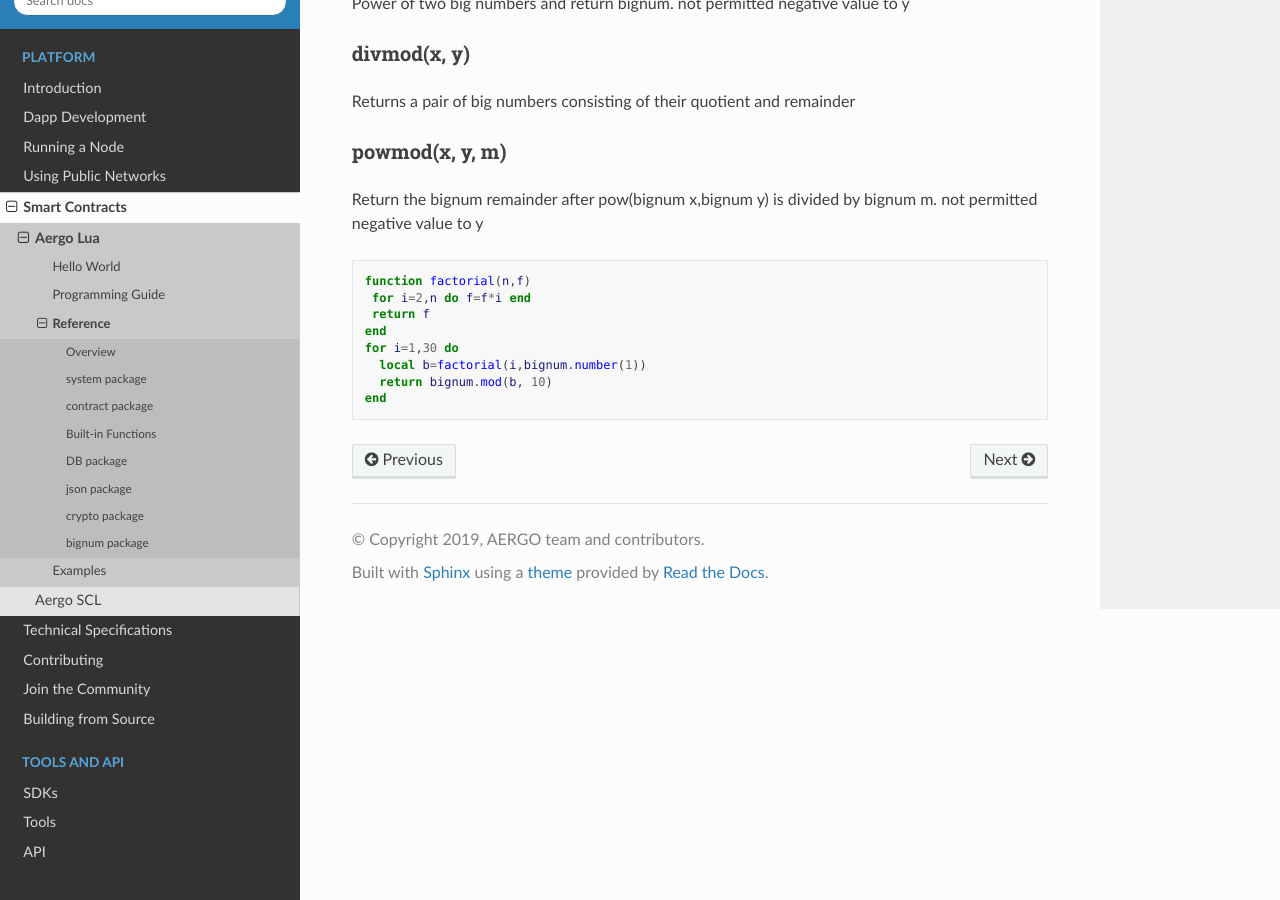
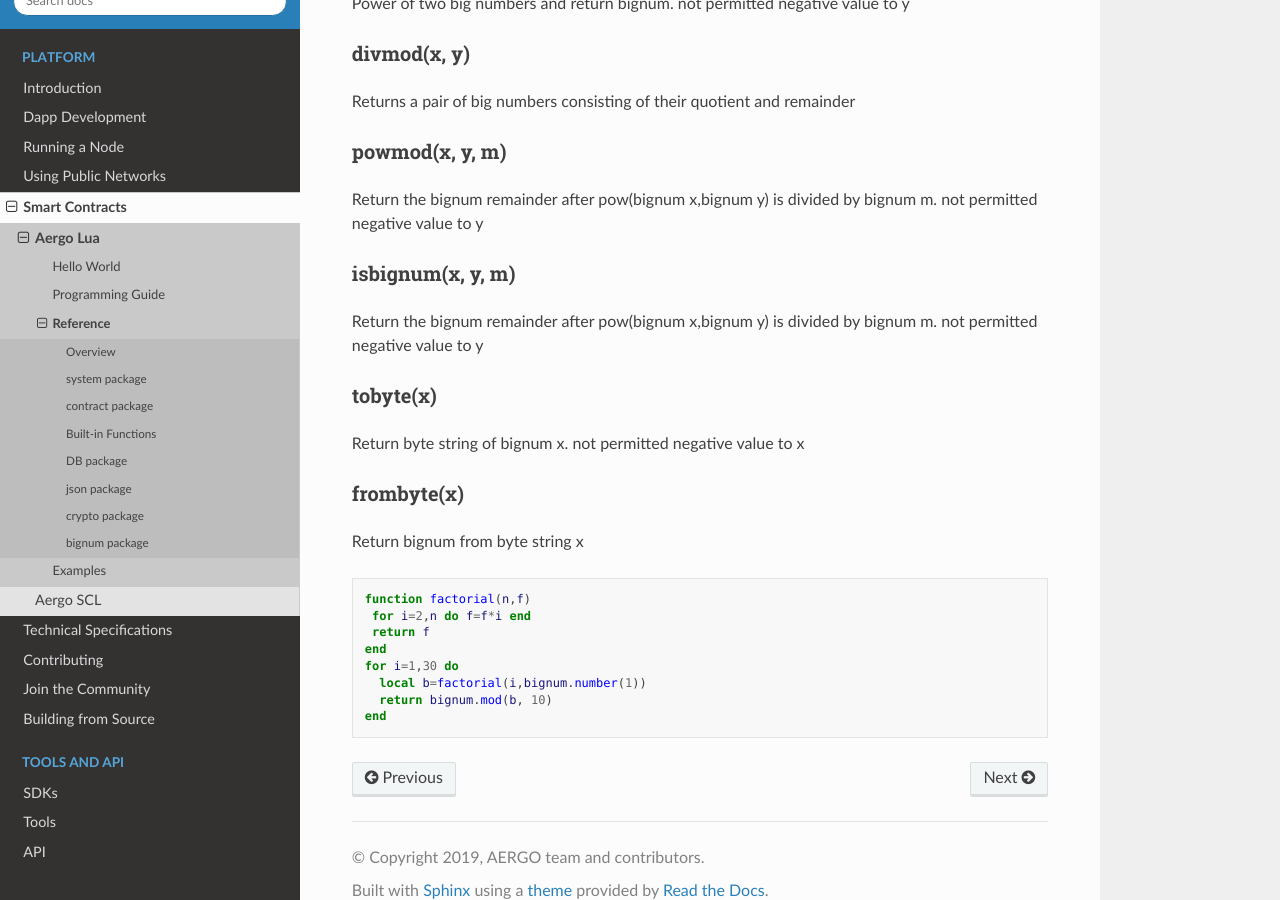
Before and after one commit to aergoio/guide, a Sphinx documentation site: the page built from source/smart-contracts/lua/reference.md, in a window 1280 px wide and 900 px high, scrolled down 11607 px. Built offline with Sphinx 7.4.7 and the Read the Docs theme 2.0.0, drawn with Linux system fonts in a browser that asks for light colours.

Commit message:
Update reference.md

````diff
--- a/source/smart-contracts/lua/reference.md
+++ b/source/smart-contracts/lua/reference.md
@@ -346,6 +346,13 @@ Power of two big numbers and return bignum. not permitted negative value to y
 Returns a pair of big numbers consisting of their quotient and remainder
 ### powmod(x, y, m)
 Return the bignum remainder after pow(bignum x,bignum y) is divided by bignum m. not permitted negative value to y
+### isbignum(x, y, m)
+Return the bignum remainder after pow(bignum x,bignum y) is divided by bignum m. not permitted negative value to y
+### tobyte(x)
+Return byte string of bignum x. not permitted negative value to x
+### frombyte(x)
+Return bignum from byte string x
+
 ``` lua
 function factorial(n,f)
  for i=2,n do f=f*i end
````
